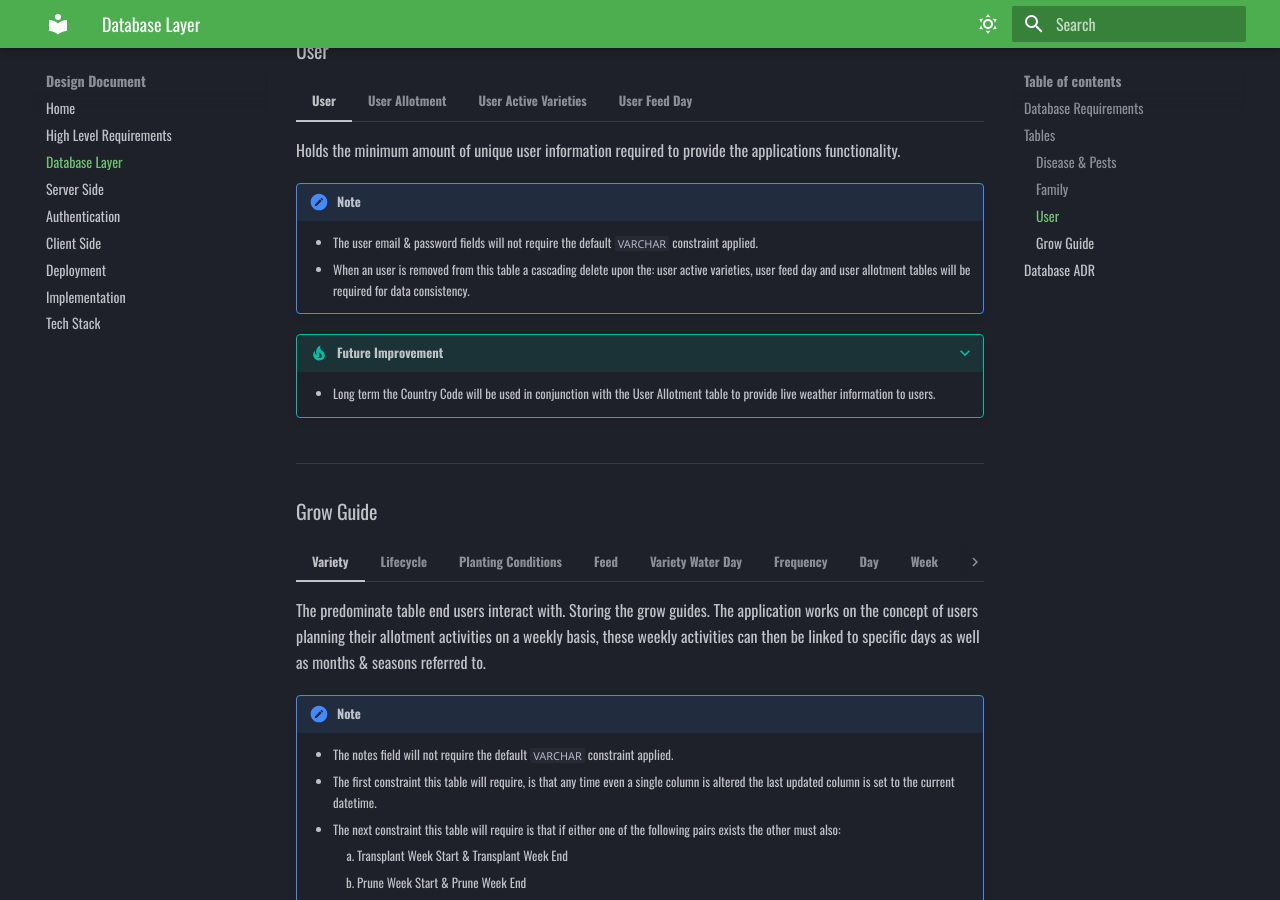
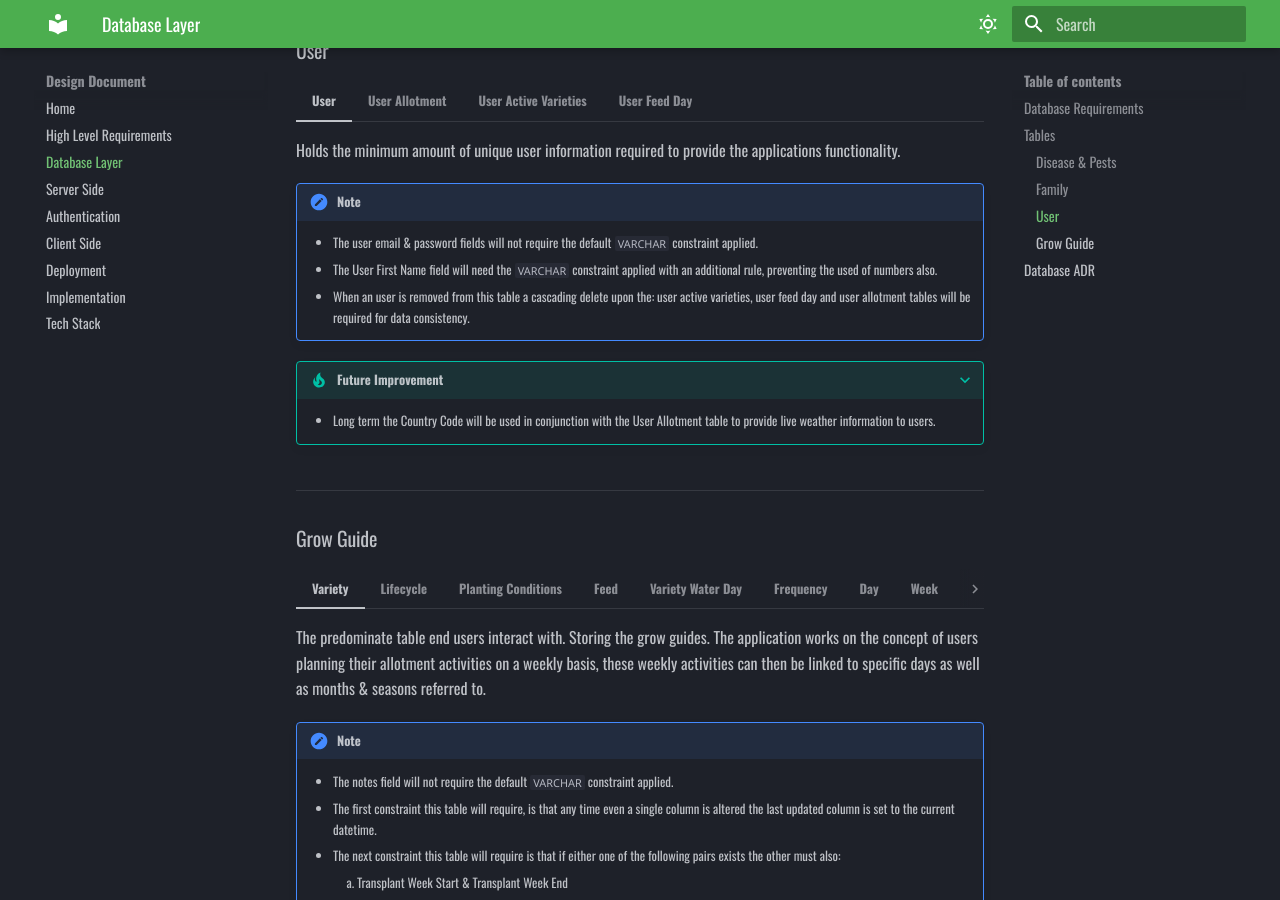
Before and after one commit to LewisCM14/allotment_design, an MkDocs documentation site: the page built from docs/database.md, in a window 1280 px wide and 900 px high, scrolled down 1699 px. Built offline with MkDocs 1.6.1 and Material for MkDocs 9.7.7, drawn with Linux system fonts in a browser that asks for light colours.

Commit message:
update definition for user tables

```diff
--- a/docs/database.md
+++ b/docs/database.md
@@ -92,6 +92,7 @@ The solution must also allow for modularity in the applications architecture suc
 
     !!! note
         - The user email & password fields will not require the default `VARCHAR` constraint applied.
+        - The User First Name field will need the `VARCHAR` constraint applied with an additional rule, preventing the used of numbers also.
         - When an user is removed from this table a cascading delete upon the: user active varieties, user feed day and user allotment tables will be required for data consistency.
 
     ???+ tip "Future Improvement"
```
Also changed, not shown: docs/erd.svg.
